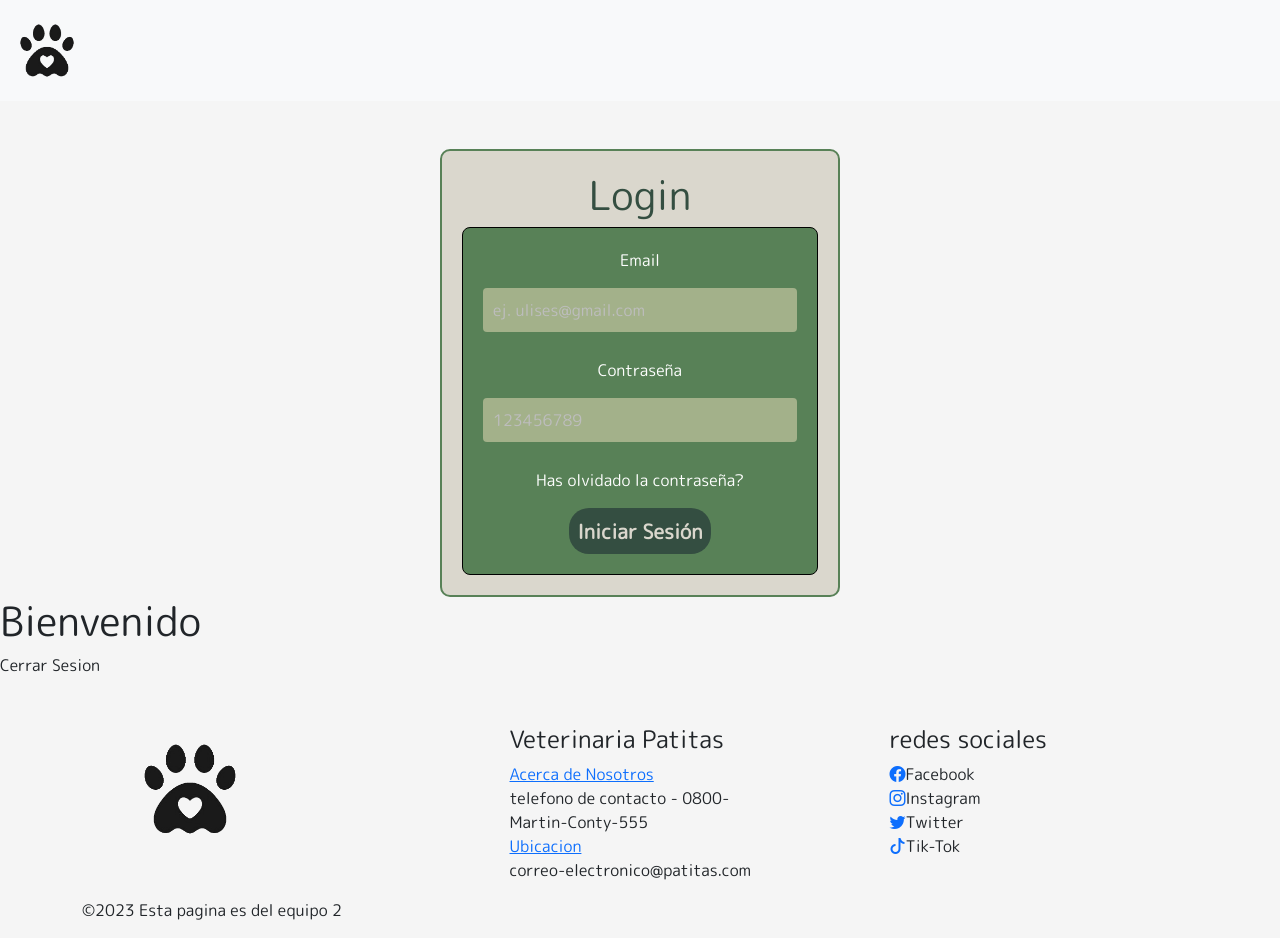
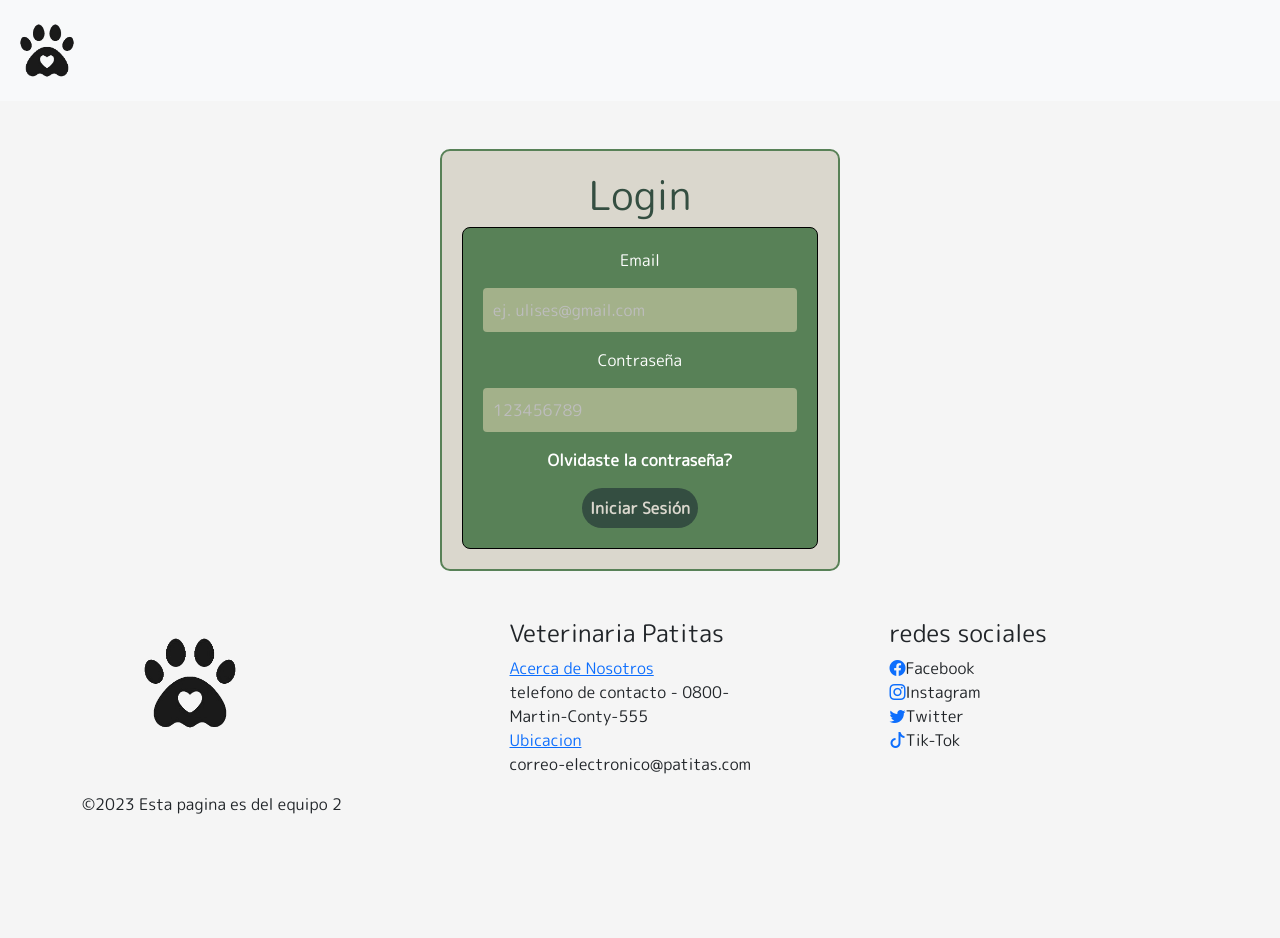
Before and after one commit to sergiohomet/proyecto-3-grupo-2, a React (Vite) app: page /login in a window 1280 px wide. After the commit the page ends 832 px from the top, so only its background shows below. Built offline with nearby package versions, Linux system fonts and the light colour scheme.

Commit message:
Agregando funcionalidad de login

```diff
--- a/package.json
+++ b/package.json
@@ -18,6 +18,7 @@
     "bootstrap-icons": "^1.11.1",
     "date-fns": "^2.30.0",
     "json-server": "^0.17.4",
+    "jwt-decode": "^3.1.2",
     "postcss": "^8.4.30",
     "react": "^18.2.0",
     "react-bootstrap": "^2.8.0",
--- a/src/App.jsx
+++ b/src/App.jsx
@@ -8,10 +8,8 @@ import AdminTurnos from "./pages/AdminTurnos";
 import AdminIndex from "./pages/AdminIndex";
 import Registro from "./pages/Registro";
 import Nosotros from "./pages/Nosotros";
-
-
-
 import Login from './pages/Login'
+import PrivateRoutes from "./Routes/PrivateRoutes";
 
 function App() {
   return (
@@ -23,11 +21,12 @@ function App() {
           <Route path="*" element={ <Error /> } />
           <Route path="/nosotros" element={<Nosotros />} />
           <Route path="/contacto" element={<Registro />} />
-          <Route path="/pacientes" element={<AdminPacientes />} />
-          <Route path="/turnos" element={<AdminTurnos />} />
-          <Route path="/admin" element={<AdminIndex />} />
-          <Route path="/login" element={<Login />}
- />
+          <Route path="/login" element={<Login />} />
+          <Route element={<PrivateRoutes />} >
+            <Route path="/pacientes" element={<AdminPacientes />} />
+            <Route path="/turnos" element={<AdminTurnos />} />
+            <Route path="/admin" element={<AdminIndex />} />
+          </Route>
         </Routes>
       <Footer />
 
--- /dev/null
+++ b/src/Routes/PrivateRoutes.jsx
@@ -0,0 +1,16 @@
+import jwtDecode from 'jwt-decode'
+import React from 'react'
+import { Navigate, Outlet } from 'react-router'
+
+const useAuth = () => {
+    const token = localStorage.getItem('token')
+    const decode = jwtDecode(token);
+}
+
+const PrivateRoutes = () => {
+    // useAuth()
+    const isAuth = localStorage.getItem('token');
+    return isAuth ? <Outlet /> : <Navigate to='/login' />
+}
+
+export default PrivateRoutes
--- a/src/components/Error.jsx
+++ b/src/components/Error.jsx
@@ -1,7 +1,7 @@
 const Error = ({ children }) => {
   return (
     <>
-      <div className="bg-red-600 text-white text-center font-bold">
+      <div className="bg-red-600 text-white text-center font-bold mt-0 w-100 p-0">
         {children}
       </div>
     </>
--- a/src/components/Formulario.jsx
+++ b/src/components/Formulario.jsx
@@ -1,32 +1,68 @@
-import { Link } from "react-router-dom";
+import { Link, useNavigate } from "react-router-dom";
+import { LOGIN_SCHEMA } from "../helpers/validationSchema";
+import Error from "./Error";
+import { yupResolver } from "@hookform/resolvers/yup";
+import { useForm } from "react-hook-form";
+import { axiosInstance } from "../config/axiosInstance";
 
 export function Formulario() {
+  const {
+    register,
+    handleSubmit,
+    reset,
+    formState: { errors },
+  } = useForm({
+    resolver: yupResolver(LOGIN_SCHEMA),
+  });
+  const navigate = useNavigate();
+
+  const onSubmit = async (data) => {
+    try {
+      const response = await axiosInstance.post("/login", data);
+      localStorage.setItem("token", response.data.token);
+      navigate('/admin')
+    } catch (error) {
+      console.log(error);
+    }
+  };
+
   return (
     <section className="form-container mt-5">
       <h1>Login</h1>
 
-      <form className="Formulario"
-
-      >
-        <a className="letra-formulario no-underline">Email</a>
+      <form className="Formulario" onSubmit={handleSubmit(onSubmit)}>
+        <a className="letra-formulario font-bolder no-underline">Email</a>
         <input
           type="text"
           placeholder="ej. ulises@gmail.com"
-            className="text-white"
+          className="mb-0"
+          {...register("username")}
         />
+        {errors.username?.message && (
+          <Error>
+            <p>{errors.username.message}</p>
+          </Error>
+        )}
 
-        <a className="letra-formulario no-underline">Contraseña</a>
+        <a className="letra-formulario font-bolder no-underline">Contraseña</a>
         <input
           type="Password"
           placeholder="123456789"
-            className="text-white"
+          className="mb-0"
+          {...register("password")}
         />
+        {errors.password?.message && (
+          <Error>
+            <p>{errors.password.message}</p>
+          </Error>
+        )}
 
-        <Link to={'/error404'} className="text-white font-bolder no-underline">Has olvidado la contraseña?</Link>
+        <Link to={"/error404"} className="no-underline text-white font-bold">
+          Olvidaste la contraseña?
+        </Link>
 
-        <button className="btn-primary p-2 fs-5">Iniciar Sesión</button>
+        <button className="btn-primary p-2">Iniciar Sesión</button>
       </form>
-
     </section>
   );
 }
--- a/src/components/admin/FormularioPacientes.jsx
+++ b/src/components/admin/FormularioPacientes.jsx
@@ -1,9 +1,9 @@
 import { useForm } from "react-hook-form";
 import { yupResolver } from "@hookform/resolvers/yup";
 import { PACIENTE_SCHEMA } from "../../helpers/validationSchema";
-import Error from "../Error";
 import { axiosInstance } from "../../config/axiosInstance";
 import { useEffect } from "react";
+import Error from "../Error";
 
 const FormularioPacientes = ({ setPacientes }) => {
   const { register, handleSubmit, reset, formState: { errors },
--- a/src/helpers/validationSchema.js
+++ b/src/helpers/validationSchema.js
@@ -45,18 +45,16 @@ export const PACIENTE_SCHEMA = yup.object({
 export const TURNOS_SCHEMA = yup.object({
   id: yup.string().default(() => Math.random().toString(36).substring(7)),
 
-    vet: yup.string().required('Seleccione un veterinario'),
+  vet: yup.string().required("Seleccione un veterinario"),
   pet: yup
     .string()
     .required("El nombre de la mascota es obligatorio")
     .min(2, "Minimo 2 caracteres")
     .max(10, "Maximo 10 caracteres"),
-    date: yup.string().required('Seleccione una fecha'),
-    hour: yup.string().required('Seleccione una hora'),
-    details: yup.string().required('Los detalles son obligatorios'),
-})
-
-
+  date: yup.string().required("Seleccione una fecha"),
+  hour: yup.string().required("Seleccione una hora"),
+  details: yup.string().required("Los detalles son obligatorios"),
+});
 
 export const PLANES_SCHEMA = yup.object({
   name: yup
@@ -81,9 +79,19 @@ export const PLANES_SCHEMA = yup.object({
     .required("El telefono es obligatorio")
     .min(8, "El minimo son 10 caracteres")
     .max(15, "El maximo son 10 caracteres"),
-})
+});
 
 export const LOGIN_SCHEMA = yup.object({
-  username: yup.string().required("El email es requerido"),
-  password: yup.string().min(6, "Minimo 6 caracteres").max(20, "Maximo de 20 caracteres").required("La contrasenia es obligatoria"),
+  username: yup
+    .string()
+    .required("El email es obligatorio")
+    .matches(
+      /^[a-zA-Z0-9._%+-]+@[a-zA-Z0-9.-]+\.[a-zA-Z]{2,}$/,
+      "Formato de correo no valido"
+    ),
+  password: yup
+    .string()
+    .min(6, "Minimo 6 caracteres")
+    .max(20, "Maximo de 20 caracteres")
+    .required("La contraseña es obligatoria"),
 });
--- a/src/pages/Login.jsx
+++ b/src/pages/Login.jsx
@@ -1,5 +1,4 @@
 import { Formulario } from '../components/formulario'
-import { Home } from '../components/Home'
 
 const Login = () => {
 
@@ -9,7 +8,6 @@ const Login = () => {
 
       <div className="App">
         <Formulario  />
-        <Home />
       </div>
 
 
--- a/src/sass/layout/login.scss
+++ b/src/sass/layout/login.scss
@@ -39,7 +39,6 @@
       border: none;
       border-radius: 4px;
       padding: 10px;
-      margin-bottom: 10px;
       width: 100%;
       color: v.$primary;
 
```
Also changed, not shown: src/components/navegacion/NavBarpagina.jsx (+20 -23 lines), 1 other file (tests, documents, lock files or other folders). Lines whose indentation alone changed are shown as unchanged.
